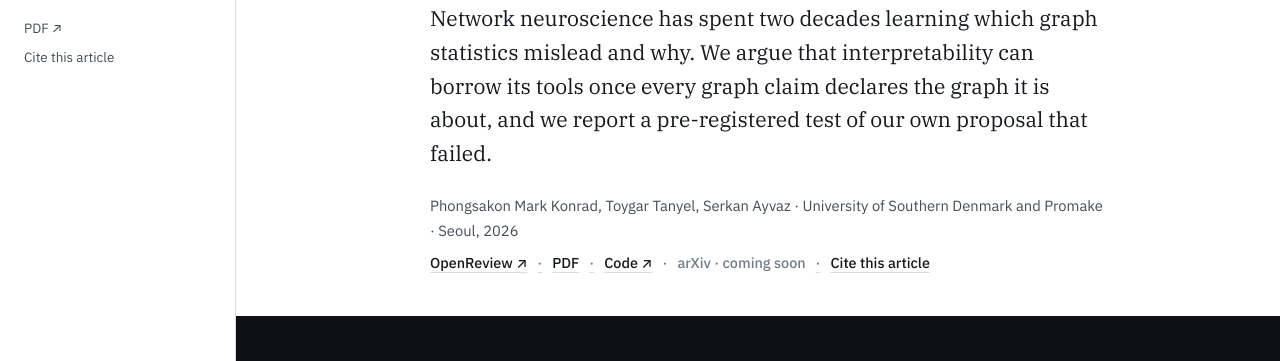
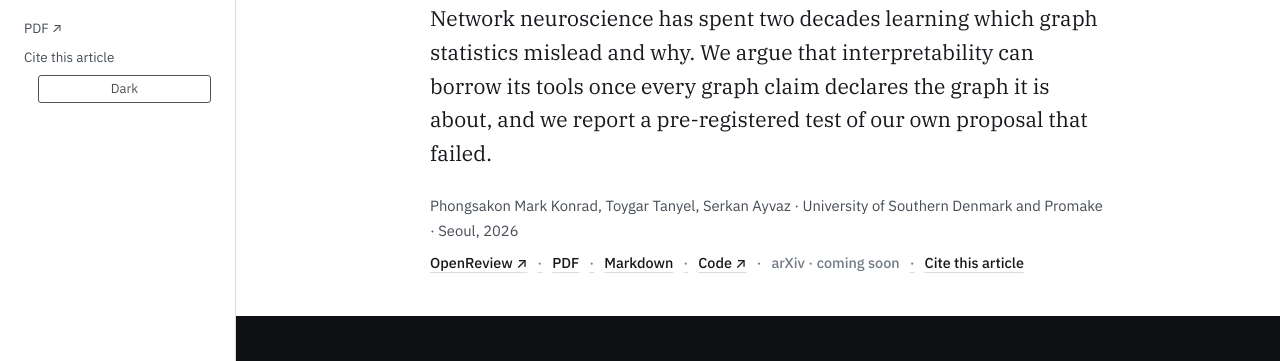
Before and after one commit to aiml-sdu/path-already-walked-page, a plain HTML site: page index.html in a window 1280 px wide. Shown: the part 438-799 px from the top of the page. Drawn offline with nearby package versions, Linux system fonts and the light colour scheme.

Commit message:
Add theme toggle, Markdown version and group link

```diff
--- a/index.html
+++ b/index.html
@@ -486,13 +486,14 @@ svg .lb{font:13px var(--f-body);fill:var(--ink)}
   .toc .links a{color:var(--ink2);text-decoration:none}
   .toc .links a:hover{color:var(--accent)}
 }
+.theme-tg{font:inherit;font-size:13px;border:1px solid currentColor;border-radius:3px;background:transparent;color:inherit;opacity:.75;padding:2px 9px;cursor:pointer;margin-left:14px}.theme-tg:hover{opacity:1}
 </style>
 </head>
 <body>
 <aside class="toc" aria-label="Contents">
   <a class="t" href="#top">A Path Already Walked</a>
   <nav aria-label="Contents"><ol><li><a href="#abstract">Abstract</a></li><li><a href="#defs">Definitions</a></li><li><a href="#parallel"><span>01</span> Analogy</a></li><li><a href="#contract"><span>02</span> Contract</a></li><li><a href="#map"><span>03</span> Primitives</a></li><li><a href="#translations"><span>04</span> Claims</a></li><li><a href="#nulls"><span>05</span> Nulls</a></li><li><a href="#proxy"><span>06</span> Edges</a></li><li><a href="#worked"><span>07</span> The test</a></li><li><a href="#limits"><span>08</span> Scope</a></li></ol></nav>
-  <div class="links"><a href="https://openreview.net/pdf?id=dSfjkJB3bQ" target="_blank" rel="noopener">PDF ↗</a><a href="#cite">Cite this article</a></div>
+  <div class="links"><a href="https://openreview.net/pdf?id=dSfjkJB3bQ" target="_blank" rel="noopener">PDF ↗</a><a href="#cite">Cite this article</a><button class="theme-tg" id="themeTg" type="button">Dark</button></div>
 </aside>
 <nav class="top" aria-label="Sections"><div class="in">
   <a class="brand" href="#top">A Path Already Walked</a>
@@ -505,7 +506,7 @@ svg .lb{font:13px var(--f-body);fill:var(--ink)}
   <p class="sub">On inheriting network-neuroscience tools for mechanistic interpretability</p>
   <p class="standfirst">Network neuroscience has spent two decades learning which graph statistics mislead and why. We argue that interpretability can borrow its tools once every graph claim declares the graph it is about, and we report a pre-registered test of our own proposal that failed.</p>
   <p class="byline">Phongsakon Mark Konrad, Toygar Tanyel, Serkan Ayvaz · University of Southern Denmark and Promake · Seoul, 2026</p>
-  <p class="plain-links"><a href="https://openreview.net/forum?id=dSfjkJB3bQ" target="_blank" rel="noopener">OpenReview ↗</a><a href="https://openreview.net/pdf?id=dSfjkJB3bQ" target="_blank" rel="noopener">PDF</a><a href="https://github.com/aiml-sdu/path-already-walked" target="_blank" rel="noopener">Code ↗</a><span class="soon">arXiv · coming soon</span><a href="#cite">Cite this article</a></p>
+  <p class="plain-links"><a href="https://openreview.net/forum?id=dSfjkJB3bQ" target="_blank" rel="noopener">OpenReview ↗</a><a href="https://openreview.net/pdf?id=dSfjkJB3bQ" target="_blank" rel="noopener">PDF</a><a href="index.md">Markdown</a><a href="https://github.com/aiml-sdu/path-already-walked" target="_blank" rel="noopener">Code ↗</a><span class="soon">arXiv · coming soon</span><a href="#cite">Cite this article</a></p>
 </header>
 
 <section class="hero-inst dark-band" id="instrument" aria-label="The pre-registered GPT-2 small graph">
@@ -872,6 +873,7 @@ svg .lb{font:13px var(--f-body);fill:var(--ink)}
     <div>Konrad, Tanyel and Ayvaz · ICML 2026 Workshop on Mechanistic Interpretability, Seoul.</div>
     <div>Every number on this page comes from the paper or from the pre-registered run's result files.</div>
   </div>
+  <div style="margin-top:6px">A project of the <a href="https://aiml-sdu.github.io" target="_blank" rel="noopener">Applied and Interpretable Machine Learning Research Group</a> at the University of Southern Denmark.</div>
 </footer>
 
 <div id="tip" role="tooltip"></div>
@@ -1349,5 +1351,13 @@ function seg(root, cb){ root.addEventListener('click', e=>{ const b=e.target.clo
   update();
 })();
 </script>
+<script>
+(function(){var r=document.documentElement,b=document.getElementById('themeTg'),K='page-theme';
+try{var s=localStorage.getItem(K);if(s==='light'||s==='dark')r.setAttribute('data-theme',s);}catch(e){}
+function dark(){var t=r.getAttribute('data-theme');return t?t==='dark':matchMedia('(prefers-color-scheme: dark)').matches;}
+function lbl(){if(b){b.textContent=dark()?'Light':'Dark';b.setAttribute('aria-label',dark()?'Switch to light theme':'Switch to dark theme');}}
+lbl();if(b)b.addEventListener('click',function(){var n=dark()?'light':'dark';r.setAttribute('data-theme',n);try{localStorage.setItem(K,n);}catch(e){}lbl();window.dispatchEvent(new Event('resize'));});
+})();
+</script>
 </body>
 </html>
```
Also changed, not shown: 1 other file.
